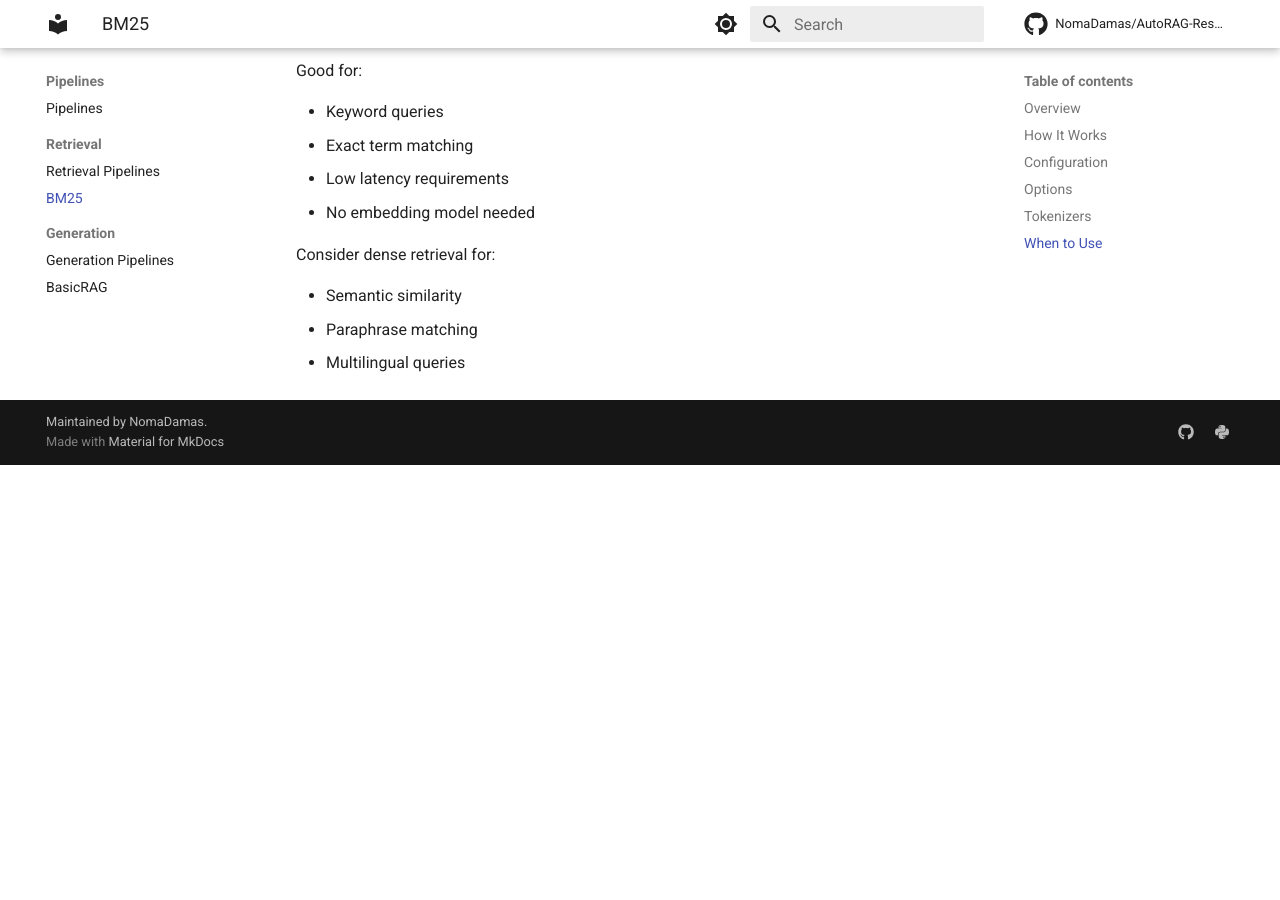
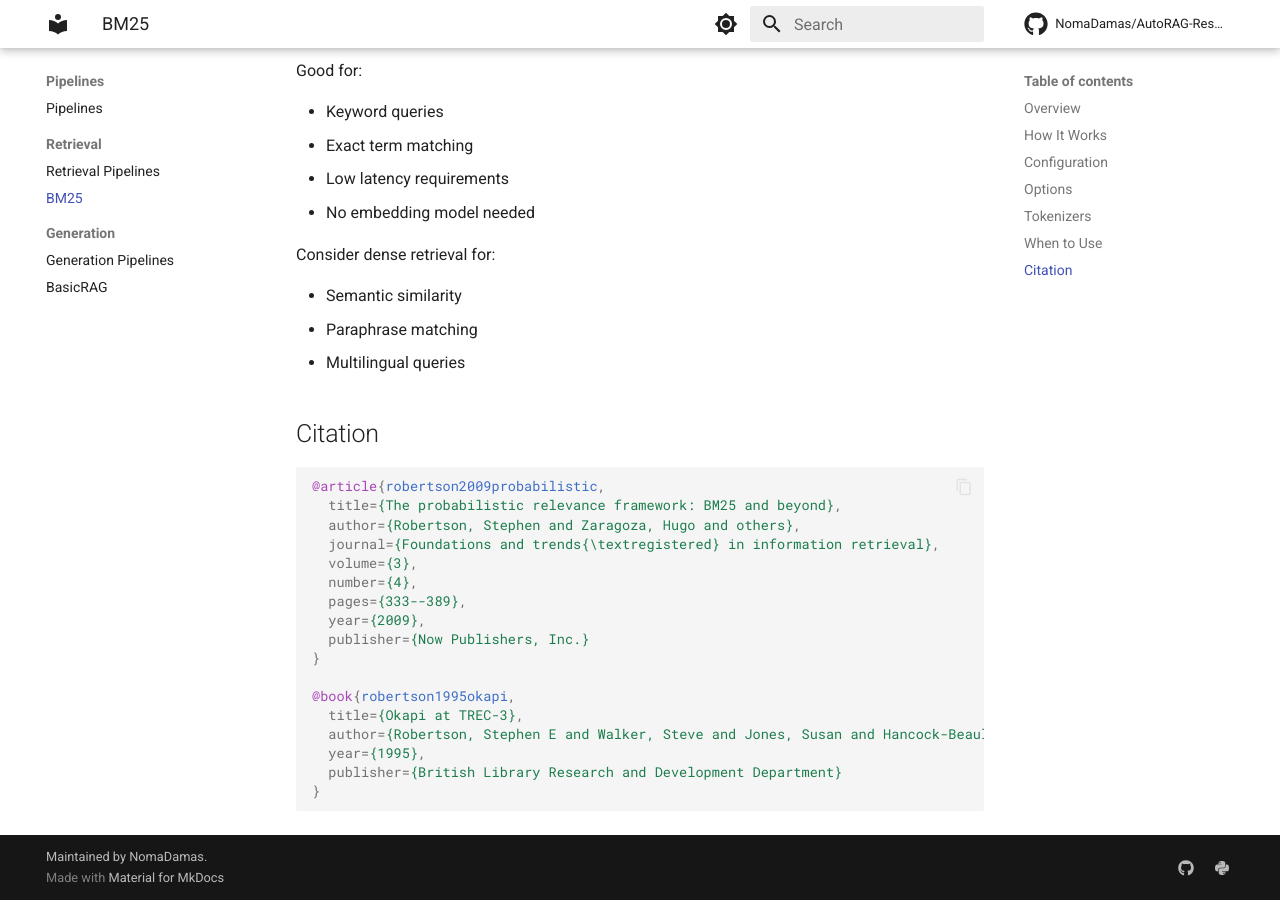
Before and after one commit to NomaDamas/AutoRAG-Research, an MkDocs documentation site: the page built from docs/pipelines/retrieval/bm25.md, in a window 1280 px wide and 900 px high, scrolled down 1812 px. Built offline with MkDocs 1.6.1 and Material for MkDocs 9.7.7, drawn with Linux system fonts in a browser that asks for light colours; comment, search, counter and statistics services are not loaded; before the commit the page ends 2277 px from its top, so only the background shows below that.

````diff
--- a/docs/pipelines/retrieval/bm25.md
+++ b/docs/pipelines/retrieval/bm25.md
@@ -64,3 +64,26 @@
 - Semantic similarity
 - Paraphrase matching
 - Multilingual queries
+
+
+## Citation
+
+```bibtex
+@article{robertson2009probabilistic,
+  title={The probabilistic relevance framework: BM25 and beyond},
+  author={Robertson, Stephen and Zaragoza, Hugo and others},
+  journal={Foundations and trends{\textregistered} in information retrieval},
+  volume={3},
+  number={4},
+  pages={333--389},
+  year={2009},
+  publisher={Now Publishers, Inc.}
+}
+
+@book{robertson1995okapi,
+  title={Okapi at TREC-3},
+  author={Robertson, Stephen E and Walker, Steve and Jones, Susan and Hancock-Beaulieu, Micheline M and Gatford, Mike and others},
+  year={1995},
+  publisher={British Library Research and Development Department}
+}
+```
````
Also changed, not shown: docs/pipelines/generation/basic-rag.md (+14 -0 lines), docs/pipelines/retrieval/hybrid.md (added, +178 -0 lines), docs/pipelines/retrieval/index.md (+1 -0 lines), 1 other file.
